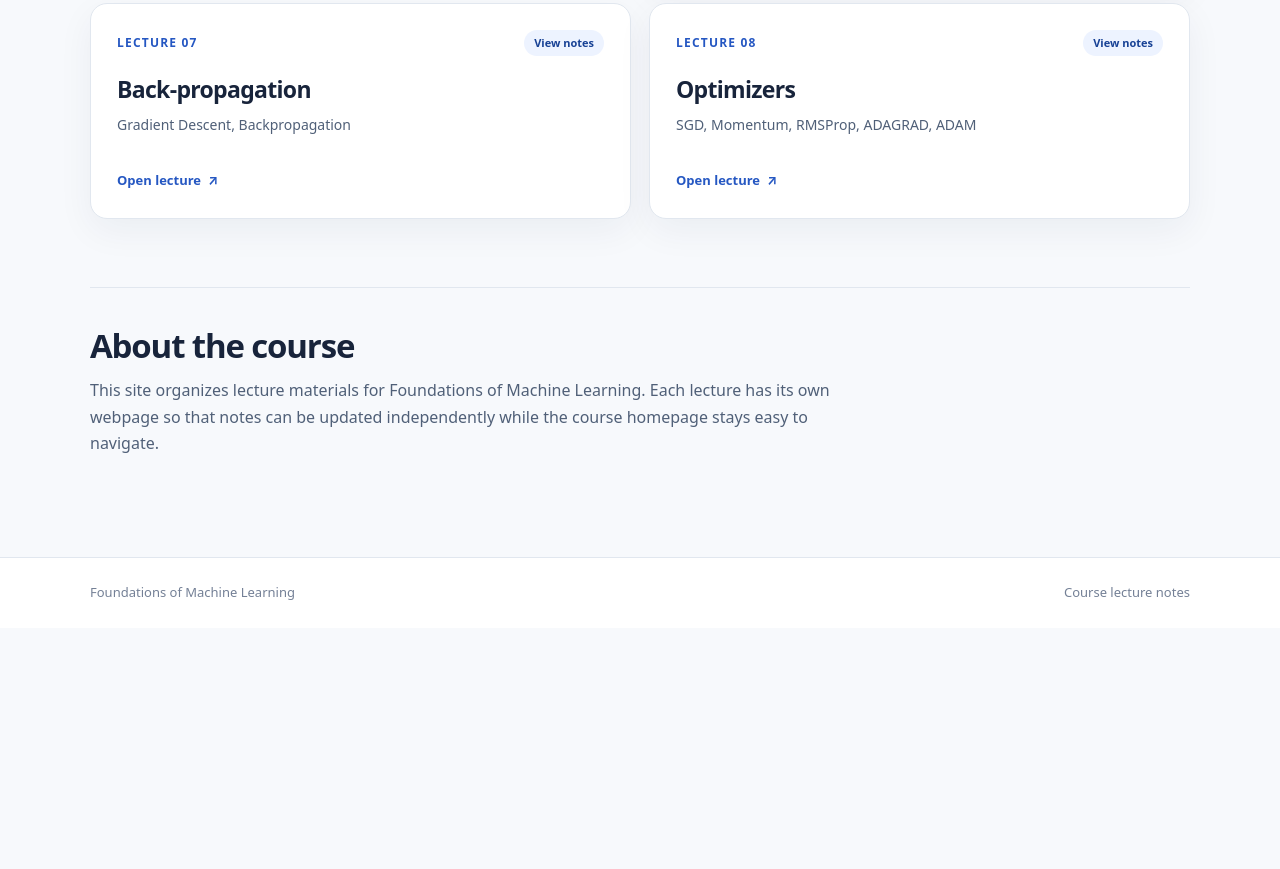
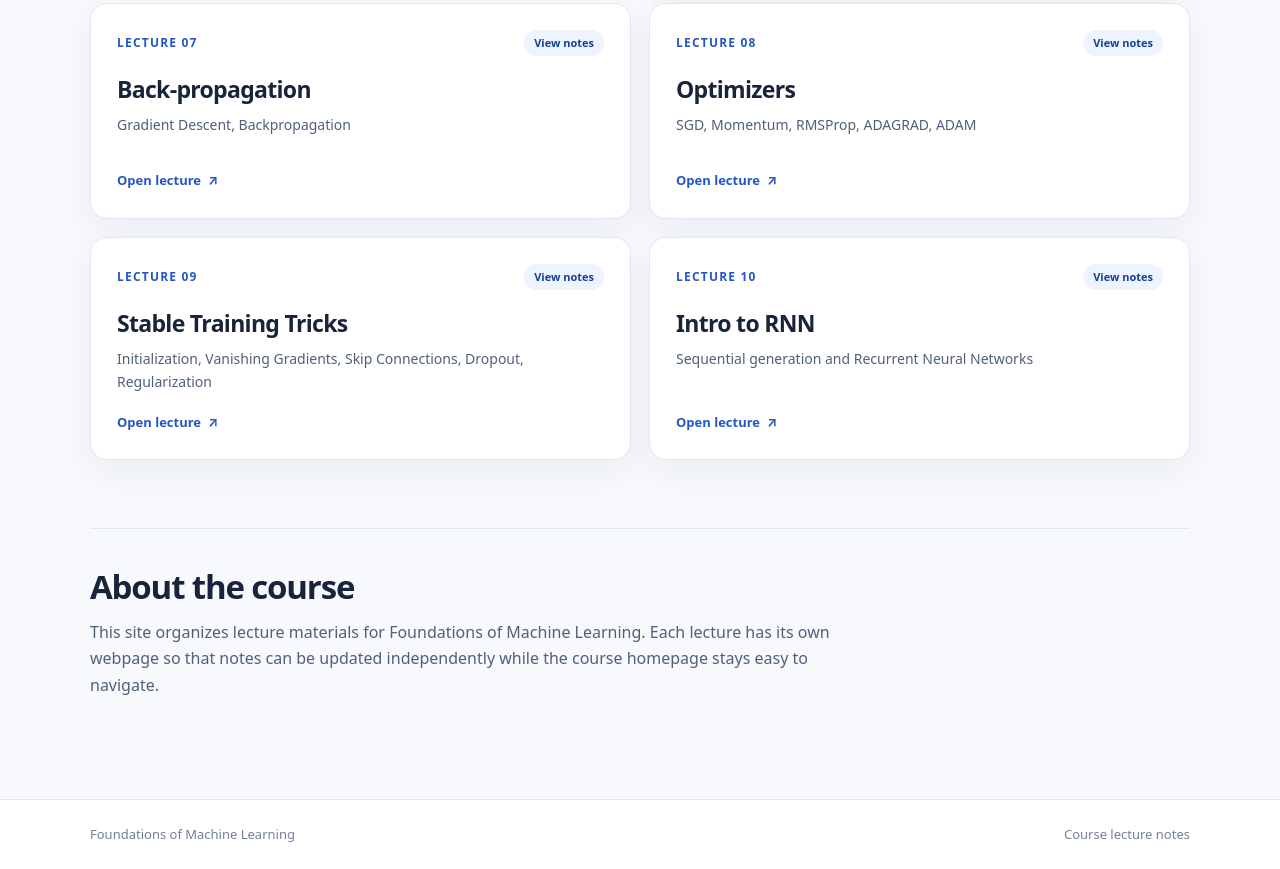
Before and after one commit to Man-isHa/PGDM, a plain HTML site: page index.html in a window 1280 px wide. Shown: the part 1485-2354 px from the top of the page. Before the commit the page ends 2113 px from the top, so only its background shows below. Drawn offline with Linux system fonts and the light colour scheme.

Commit message:
Add new lecture sections for lectures 09 and 10

```diff
--- a/index.html
+++ b/index.html
@@ -193,6 +193,26 @@
           <p class="desc">SGD, Momentum, RMSProp, ADAGRAD, ADAM</p>
           <div class="lecture-bottom">Open lecture <span aria-hidden="true">↗</span></div>
         </a>
+
+        <a class="lecture" href="lecture9.html">
+          <div class="lecture-top">
+            <span class="lecture-number">Lecture 09</span>
+            <span class="tag">View notes</span>
+          </div>
+          <h3>Stable Training Tricks</h3>
+          <p class="desc">Initialization, Vanishing Gradients, Skip Connections, Dropout, Regularization</p>
+          <div class="lecture-bottom">Open lecture <span aria-hidden="true">↗</span></div>
+        </a>
+
+        <a class="lecture" href="lecture10.html">
+          <div class="lecture-top">
+            <span class="lecture-number">Lecture 10</span>
+            <span class="tag">View notes</span>
+          </div>
+          <h3>Intro to RNN</h3>
+          <p class="desc">Sequential generation and Recurrent Neural Networks</p>
+          <div class="lecture-bottom">Open lecture <span aria-hidden="true">↗</span></div>
+        </a>
     </section>
 
 
```
